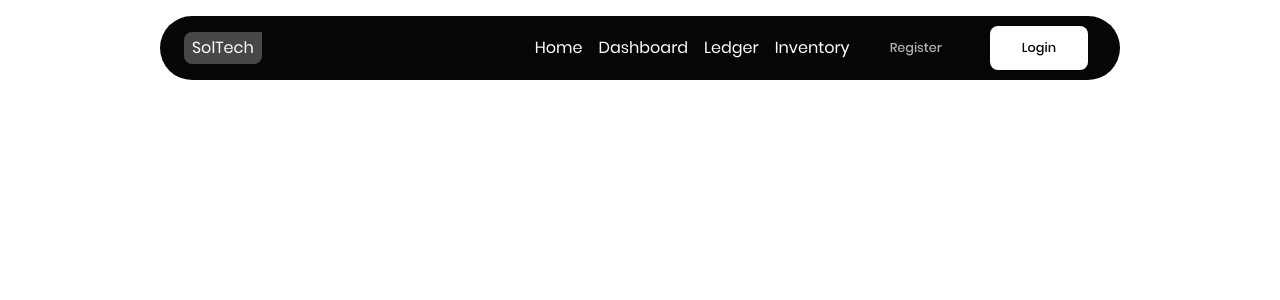
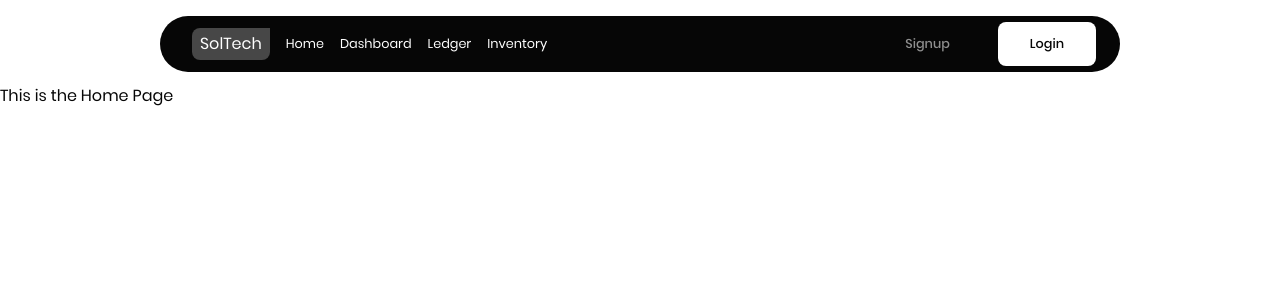
Before and after one commit to MeroCallys/soltech-management-app, a React (Vite) app: page / in a window 1280 px wide. Shown: the top 300 px of the page. Built offline with nearby package versions, Linux system fonts and the light colour scheme.

Commit message:
Version 0: Route Setup: Nav is Done

```diff
--- a/src/App.tsx
+++ b/src/App.tsx
@@ -5,6 +5,10 @@ import { theme } from "./styles/Theme";
 import Home from "../src/pages/home/Home";
 import MainLayout from "./pages/layout/MainLayout";
 import Inventory from "./pages/inventory/Inventory";
+import Dashboard from "./pages/dashboard/Dashboard";
+import Ledger from "./pages/ledger/Ledger";
+import Login from "./pages/login/Login";
+import Signup from "./pages/signup/Signup";
 
 function App() {
   return (
@@ -14,8 +18,14 @@ function App() {
         <Routes>
           <Route path="/" element={<MainLayout />}>
             <Route index element={<Home />} />
+            <Route path="dashboard" element={<Dashboard />}>
+              //SIDE BARS HERE
+            </Route>
+            <Route path="ledger" element={<Ledger />} />
             <Route path="inventory" element={<Inventory />} />
           </Route>
+          <Route path="login" element={<Login />} />
+          <Route path="signup" element={<Signup />} />
         </Routes>
       </BrowserRouter>
     </ThemeProvider>
--- a/src/components/header/Header.styled.tsx
+++ b/src/components/header/Header.styled.tsx
@@ -5,28 +5,28 @@ import { NavLink } from "react-router-dom";
 export const HeaderS = styled.header`
   width: 100vw;
   display: flex;
-  justify-content: center;
+  justify-content: space-around;
   align-items: center;
 `;
 
 export const Container = styled.nav`
   margin: 1rem;
-  padding: 0 1rem;
   background-color: ${({ theme }) => theme.colors.black.main};
   display: flex;
+  padding: 0 1.5rem !important;
 
   @media ${device.xs} {
-    width: 97vw;
+    flex: 1 0 90%;
     flex-direction: column;
     border-radius: 0.25rem;
   }
   @media ${device.sm} {
-    width: 97vw;
+    flex: 1 0 90%;
     flex-direction: column;
     border-radius: 0.25rem;
   }
   @media ${device.md} {
-    width: 97vw;
+    flex: 1 0 90%;
     flex-direction: column;
     border-radius: 0.25rem;
   }
@@ -94,7 +94,7 @@ export const LogoLink = styled(NavLink)`
   text-decoration: none;
 `;
 
-export const ToggeleSwitch = styled.button<{ $showNav: boolean }>`
+export const ToggeleSwitch = styled.button<{ $isCollapsed: boolean }>`
   transition: all 0.2s ease-in-out;
   &:hover {
     border-radius: 0.75rem;
@@ -158,26 +158,26 @@ export const ToggeleSwitch = styled.button<{ $showNav: boolean }>`
   }
 `;
 
-export const NavContainer = styled.section<{ $showNav: boolean }>`
+export const NavContainer = styled.section<{ $isCollapsed: boolean }>`
   display: flex;
-  align-items: center;
+  width: 100%;
   @media ${device.xs} {
-    width: 80vw;
     margin-top: 1rem;
     flex-direction: column;
-    display: ${(props) => (props.$showNav ? "flex" : "none")};
+    width: 80%;
+    display: ${(props) => (props.$isCollapsed ? "flex" : "none")};
   }
   @media ${device.sm} {
-    width: 80vw;
     margin-top: 1rem;
     flex-direction: column;
-    display: ${(props) => (props.$showNav ? "flex" : "none")};
+    width: 80%;
+    display: ${(props) => (props.$isCollapsed ? "flex" : "none")};
   }
   @media ${device.md} {
-    width: 80vw;
     margin-top: 1rem;
     flex-direction: column;
-    display: ${(props) => (props.$showNav ? "flex" : "none")};
+    width: 80%;
+    display: ${(props) => (props.$isCollapsed ? "flex" : "none")};
   }
   @media ${device.lg} {
     align-items: center;
@@ -231,7 +231,7 @@ export const NavMenuLinks = styled(NavLink)`
   color: ${({ theme }) => theme.colors.white.main};
   text-decoration: none;
   padding: 1rem 0.5rem;
-
+  font-size: 0.8rem;
   @media ${device.xs} {
     width: 100%;
   }
@@ -245,30 +245,29 @@ export const NavMenuLinks = styled(NavLink)`
 
 export const ButtonWrapper = styled.div`
   display: flex;
-  margin: 0.6rem 1rem 0.6rem 0;
+
   @media ${device.xs} {
     flex-direction: column;
-    margin-bottom: 1rem;
     gap: 1rem;
-    width: 95%;
+    width: 100%;
+    padding: 1rem 0.8rem;
   }
   @media ${device.sm} {
     flex-direction: column;
-    margin-bottom: 1rem;
     gap: 1rem;
-    width: 95%;
+    width: 100%;
+    padding: 1rem 0.8rem;
   }
   @media ${device.md} {
     flex-direction: column;
-    margin-bottom: 1rem;
     gap: 1rem;
-    width: 95%;
+    width: 100%;
+    padding: 1rem 0.8rem;
   }
   @media ${device.lg} {
     align-items: center;
     justify-content: center;
     gap: 1rem;
-    width: 95%;
   }
   @media ${device.xl} {
     align-items: center;
@@ -319,7 +318,7 @@ export const LoginButton = styled(NavLink)`
     padding: 1rem 2rem;
   }
 `;
-export const RegisterButton = styled(NavLink)`
+export const SignupButton = styled(NavLink)`
   text-decoration: none;
   text-align: center;
   font-size: 0.8rem;
@@ -329,24 +328,20 @@ export const RegisterButton = styled(NavLink)`
     width: 100%;
     border-radius: 0.5rem;
     padding: 0.75rem;
-    color: ${({ theme }) => theme.colors.white.main};
-    background-color: ${({ theme }) => theme.colors.white.white9};
-
-    &:hover {
-      color: ${({ theme }) => theme.colors.black.main};
-      background-color: ${({ theme }) => theme.colors.black.black10};
-    }
+    color: ${({ theme }) => theme.colors.white.white2};
+    background-color: ${({ theme }) => theme.colors.white.white10};
+    /*  */
   }
   @media ${device.sm} {
     width: 100%;
     border-radius: 0.5rem;
     padding: 0.75rem;
-    color: ${({ theme }) => theme.colors.white.main};
-    background-color: ${({ theme }) => theme.colors.white.white9};
+    color: ${({ theme }) => theme.colors.black.main};
+    background-color: ${({ theme }) => theme.colors.white.white5};
 
     &:hover {
       color: ${({ theme }) => theme.colors.black.main};
-      background-color: ${({ theme }) => theme.colors.black.black10};
+      background-color: ${({ theme }) => theme.colors.white.main};
     }
   }
   @media ${device.md} {
@@ -354,17 +349,17 @@ export const RegisterButton = styled(NavLink)`
     border-radius: 0.5rem;
     padding: 0.75rem;
     color: ${({ theme }) => theme.colors.white.main};
-    background-color: ${({ theme }) => theme.colors.white.white9};
+    background-color: ${({ theme }) => theme.colors.white.white5};
 
     &:hover {
       color: ${({ theme }) => theme.colors.black.main};
-      background-color: ${({ theme }) => theme.colors.black.black10};
+      background-color: ${({ theme }) => theme.colors.white.main};
     }
   }
   @media ${device.lg} {
     width: 100%;
     padding: 0.3rem 0.8rem;
-    color: ${({ theme }) => theme.colors.white.white2};
+    color: ${({ theme }) => theme.colors.white.white4};
 
     &:hover {
       color: ${({ theme }) => theme.colors.white.main};
@@ -373,7 +368,7 @@ export const RegisterButton = styled(NavLink)`
   @media ${device.xl} {
     width: 100%;
     padding: 0.4rem 1.9rem;
-    color: ${({ theme }) => theme.colors.white.white2};
+    color: ${({ theme }) => theme.colors.white.white4};
 
     &:hover {
       color: ${({ theme }) => theme.colors.white.main};
@@ -382,7 +377,7 @@ export const RegisterButton = styled(NavLink)`
   @media ${device.xxl} {
     width: 100%;
     padding: 1rem 2rem;
-    color: ${({ theme }) => theme.colors.white.white2};
+    color: ${({ theme }) => theme.colors.white.white4};
 
     &:hover {
       color: ${({ theme }) => theme.colors.white.main};
--- a/src/components/header/Header.tsx
+++ b/src/components/header/Header.tsx
@@ -8,18 +8,17 @@ import {
   NavMenuLinks,
   LoginButton,
   ButtonWrapper,
-  RegisterButton,
+  SignupButton,
   LogoLink,
   NavMenuWrapper,
 } from "./Header.styled";
 import { useState } from "react";
 
 function Header() {
-  const [showNav, setShowNav] = useState(false);
+  const [isCollapsed, setCollapsed] = useState(false);
 
   const handleClick = () => {
-    setShowNav(!showNav);
-    console.log(showNav);
+    setCollapsed(!isCollapsed);
   };
   return (
     <HeaderS>
@@ -28,22 +27,22 @@ function Header() {
           <LogoWrapper>
             <LogoLink to="/">SolTech</LogoLink>
           </LogoWrapper>
-          <ToggeleSwitch $showNav={showNav} onClick={handleClick}>
+          <ToggeleSwitch $isCollapsed={isCollapsed} onClick={handleClick}>
             <span></span>
             <span></span>
             <span></span>
           </ToggeleSwitch>
         </LogoContainer>
-        <NavContainer $showNav={showNav}>
+        <NavContainer $isCollapsed={isCollapsed}>
           <NavMenuWrapper>
             <NavMenuLinks to="/">Home</NavMenuLinks>
-            <NavMenuLinks to="/">Dashboard</NavMenuLinks>
-            <NavMenuLinks to="/">Ledger</NavMenuLinks>
-            <NavMenuLinks to="/">Inventory</NavMenuLinks>
+            <NavMenuLinks to="dashboard">Dashboard</NavMenuLinks>
+            <NavMenuLinks to="ledger">Ledger</NavMenuLinks>
+            <NavMenuLinks to="inventory">Inventory</NavMenuLinks>
           </NavMenuWrapper>
           <ButtonWrapper>
-            <RegisterButton to="/">Register</RegisterButton>
-            <LoginButton to="/">Login</LoginButton>
+            <SignupButton to="signup">Signup</SignupButton>
+            <LoginButton to="login">Login</LoginButton>
           </ButtonWrapper>
         </NavContainer>
       </Container>
--- a/src/pages/Inventory/Inventory.tsx
+++ b/src/pages/Inventory/Inventory.tsx
@@ -1,7 +1,7 @@
 // import styled from "styled-components";
 
 function Inventory() {
-  return <div>Inventory</div>;
+  return <div>This is the Inventory page</div>;
 }
 
 export default Inventory;
--- /dev/null
+++ b/src/pages/dashboard/Dashboard.tsx
@@ -0,0 +1,5 @@
+function Dashboard() {
+  return <div>This is the Dashboard</div>;
+}
+
+export default Dashboard;
--- a/src/pages/home/Home.tsx
+++ b/src/pages/home/Home.tsx
@@ -1,5 +1,5 @@
 function Home() {
-  return <></>;
+  return <>This is the Home Page</>;
 }
 
 export default Home;
--- /dev/null
+++ b/src/pages/ledger/Ledger.tsx
@@ -0,0 +1,5 @@
+function Ledger() {
+  return <div>This is Ledger Page</div>;
+}
+
+export default Ledger;
--- /dev/null
+++ b/src/pages/login/Login.tsx
@@ -0,0 +1,7 @@
+import React from "react";
+
+function Login() {
+  return <div>This is the Login page</div>;
+}
+
+export default Login;
--- /dev/null
+++ b/src/pages/signup/Signup.tsx
@@ -0,0 +1,5 @@
+function Signup() {
+  return <div>This is the Signup page</div>;
+}
+
+export default Signup;
--- a/src/styles/BreakPoints.ts
+++ b/src/styles/BreakPoints.ts
@@ -13,7 +13,7 @@ const size: Size = {
   md: "901px", // for tablets
   lg: "1280px", // for laptops
   xl: "1440px", // for desktop / monitors
-  xxl: "1920px", // for big screens
+  xxl: "2000px", // for big screens
 };
 
 export const device = {
```
